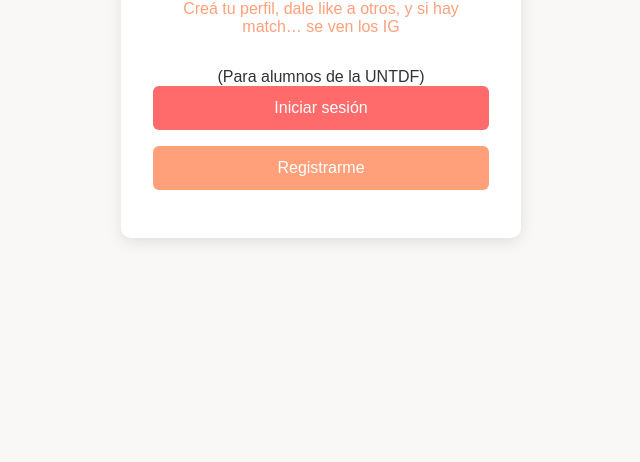
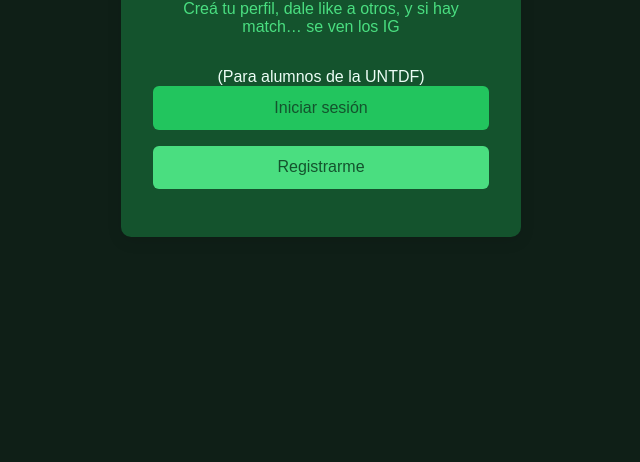
Before and after one commit to scry3/facultadMatchBack, a plain HTML site: page frontend/public/index.html in a window 1280 px wide. Shown: the part 338-800 px from the top of the page, without its empty margins (319-959 px from the left). Drawn offline with Linux system fonts and the light colour scheme.

Commit message:
Update estilosIndex.css

```diff
--- a/frontend/public/estilosIndex.css
+++ b/frontend/public/estilosIndex.css
@@ -2,12 +2,17 @@
    VARIABLES DE COLOR
    =========================================== */
 :root {
-    --color-fondo: #F9F8F6;
-    --color-primario: #FF6B6B;
-    --color-secundario: #FFA07A;
-    --color-texto: #333333;
-    --color-blanco: #ffffff;
+    --color-fondo: #0F1F17;       /* Fondo general verde muy oscuro */
+    --color-primario: #22C55E;    /* Botones y acentos principales */
+    --color-secundario: #4ADE80;  /* Hover, subtítulos y detalles */
+    --color-texto: #ECFDF5;       /* Texto principal */
+    --color-blanco: #14532D;      /* Tarjetas y contenedores */
 }
+
+
+
+
+
 
 /* ===========================================
    RESETEO BÁSICO
@@ -53,6 +58,7 @@ body.index-page {
 /* ===========================================
    CONTENEDOR PRINCIPAL DEL INDEX
    =========================================== */
+
 .container {
     background: var(--color-blanco);
     padding: 2rem;
@@ -61,7 +67,13 @@ body.index-page {
     border-radius: 10px;
     box-shadow: 0 4px 15px rgba(0,0,0,0.1);
     text-align: center;
+
+    transform-origin: top;
+    animation: expandir 0.7s cubic-bezier(.25,.9,.3,1.2) both;
+    will-change: transform;
 }
+
+
 
 /* ===========================================
    TÍTULOS
@@ -76,6 +88,15 @@ body.index-page {
     color: var(--color-secundario);
     margin-bottom: 2rem;
 }
+
+
+.nota {
+    margin-top: -1.2rem;   /* Lo acerca al subtítulo */
+    margin-bottom: 2rem;   /* Lo aleja de los botones */
+    font-size: 0.9rem;
+    opacity: 0.8;          /* Más sutil */
+}
+
 
 /* ===========================================
    BOTONES
@@ -98,3 +119,22 @@ body.index-page {
 .btn-secundario {
     background-color: var(--color-secundario);
 }
+
+
+
+@keyframes expandir {
+    0% {
+        transform: scaleY(0.6);
+        opacity: 0;
+    }
+    60% {
+        transform: scaleY(1.05);
+        opacity: 1;
+    }
+    80% {
+        transform: scaleY(0.97);
+    }
+    100% {
+        transform: scaleY(1);
+    }
+}
```
